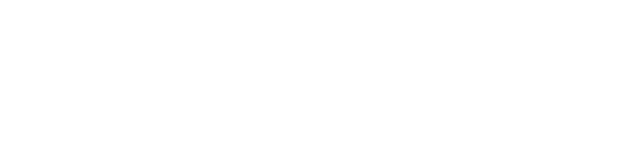
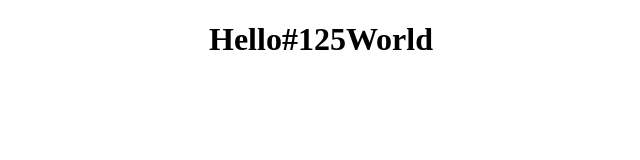
Before and after one commit to Mftr96/htmlcss-hello, a plain HTML site: page index.html in a window 1280 px wide. Shown: the whole page, without its empty margins (319-959 px from the left). Drawn offline with Linux system fonts and the light colour scheme.

Commit message:
aggiunto h1 con centratura testo

```diff
--- a/index.html
+++ b/index.html
@@ -7,6 +7,7 @@
     <title>htmlcss-hello</title>
 </head>
 <body>
+    <h1>Hello#125World</h1>
 
 </body>
 </html>
--- a/style.css
+++ b/style.css
@@ -0,0 +1,3 @@
+h1{
+    text-align: center;
+}
```
